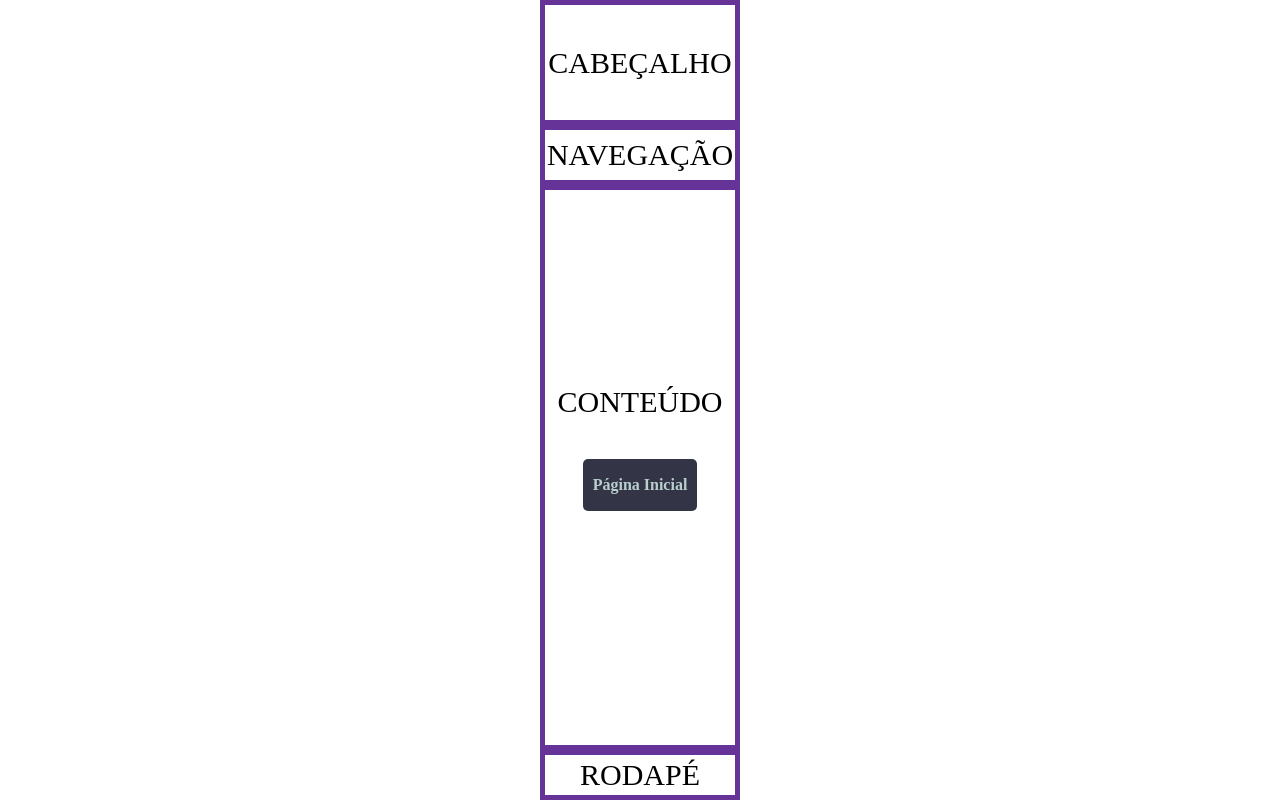
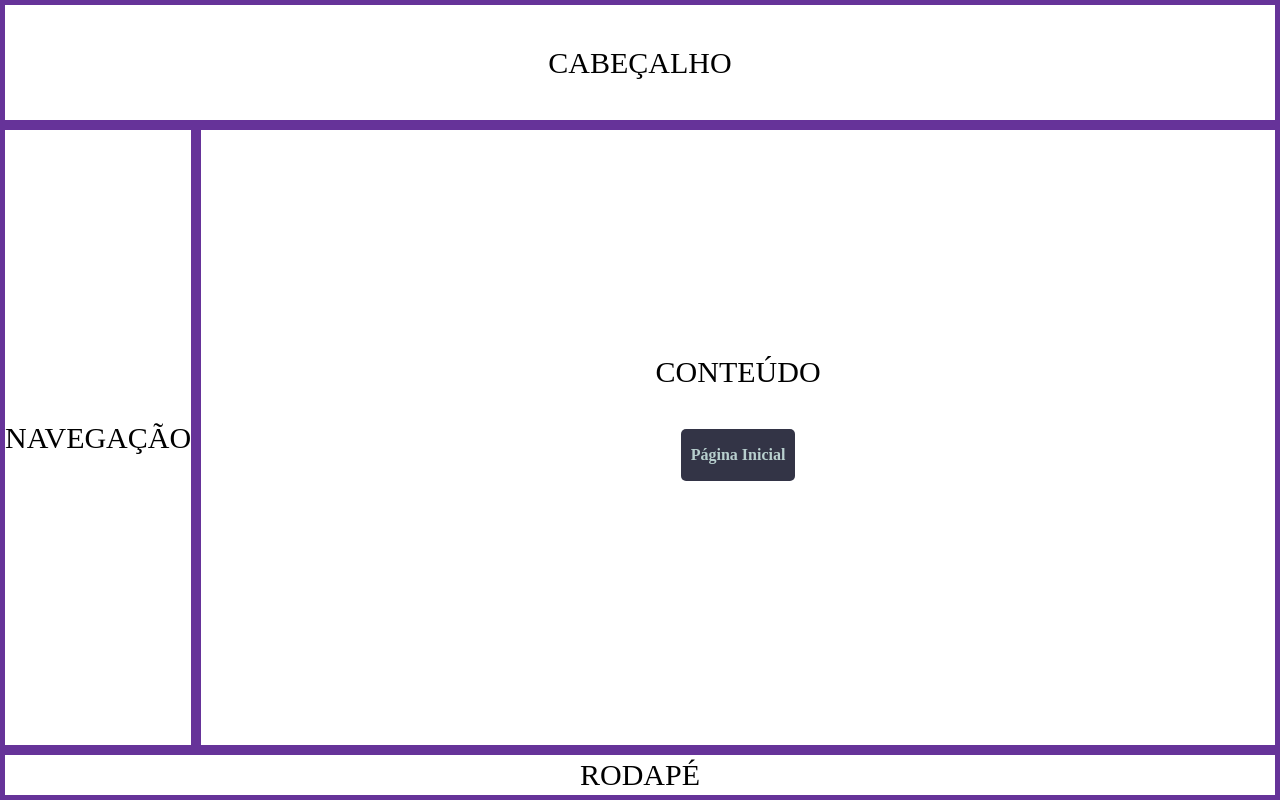
Before and after one commit to thi2u/full-stack-turbo-TipsCode, a plain HTML site: page css5/projeto-Thiago/teste.html in a window 1280 px wide. Drawn offline with Linux system fonts and the light colour scheme.

Commit message:
Atualização

```diff
--- a/css5/projeto-Thiago/css/teste.css
+++ b/css5/projeto-Thiago/css/teste.css
@@ -4,16 +4,16 @@
 }
 
 body{
-    justify-self: center;
+    /* justify-self: center; */
     display: grid;
     min-height: 100vh;
-    grid-template-columns: 200px 1fr;
-    grid-template-rows: 125px 60px 1fr 50px;
+    grid-template-columns: max-content 1fr;
+    grid-template-rows: 125px 1fr 50px;
     grid-template-areas:
-    'cabecalho'
-    'navegacao'
-    'conteudo'
-    'rodape';
+    'cabecalho cabecalho'
+    'navegacao conteudo'
+    /* 'conteudo' */
+    'rodape rodape';
 }
 
 .box{
```
Also changed, not shown: css5/projeto-Thiago/index.html (+1 -0 lines).
